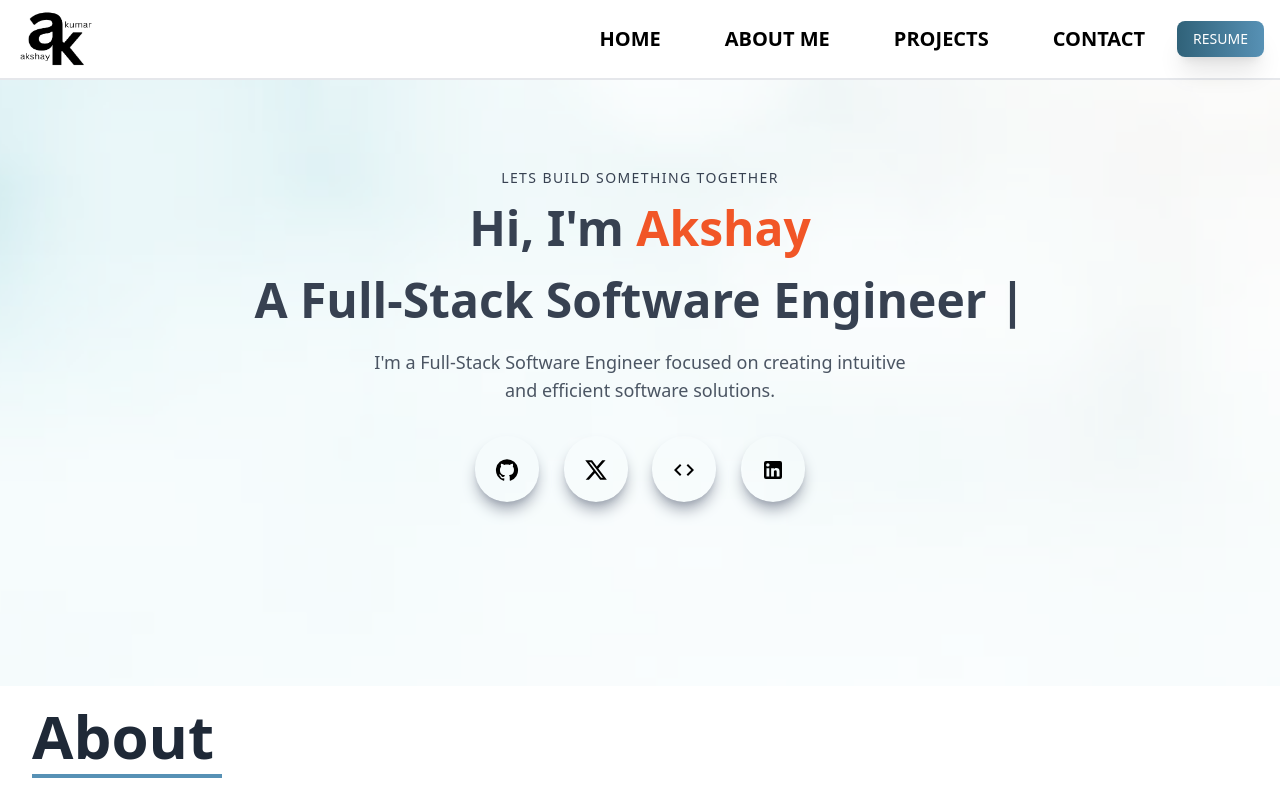
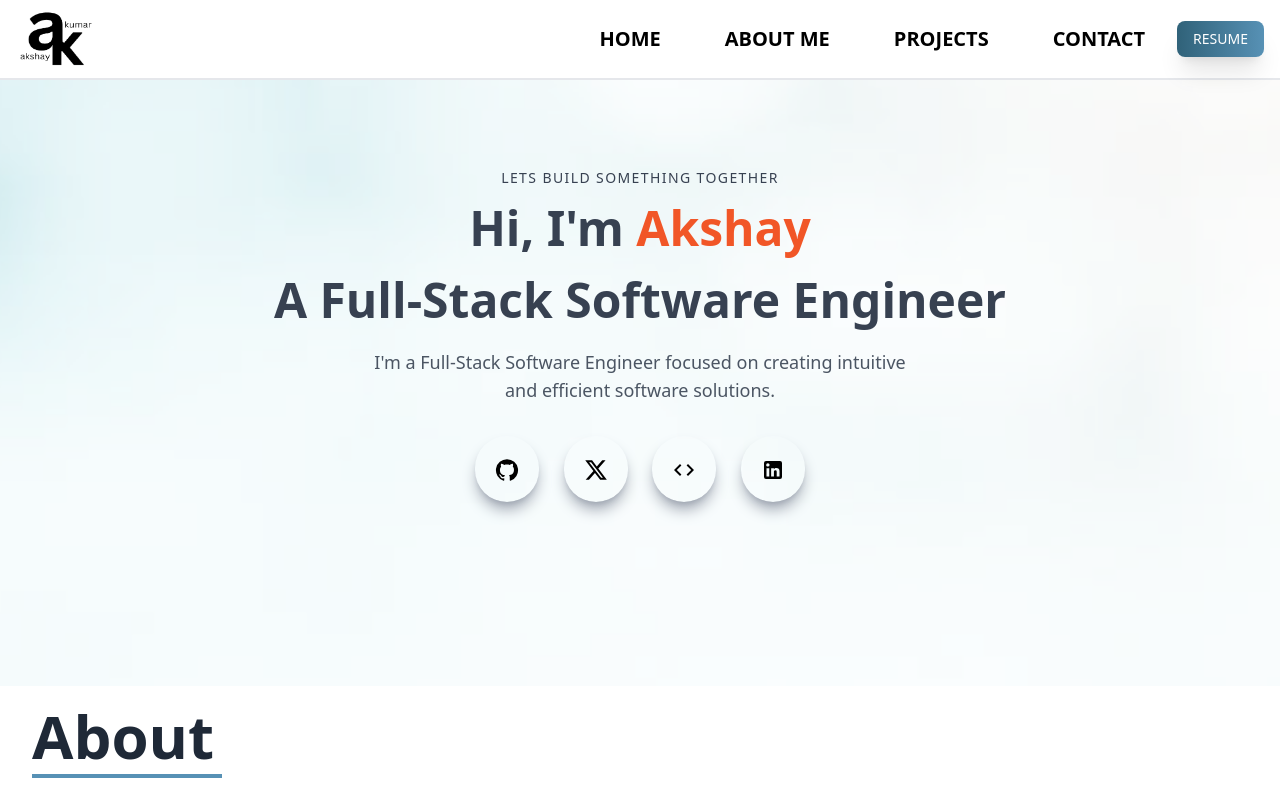
Before and after one commit to akshay07k/Portfolio, a React (Vite) app: page / in a window 1280 px wide. Shown: the top 800 px of the page. Built offline with nearby package versions, Linux system fonts and the light colour scheme.

Commit message:
resolve bug

```diff
--- a/src/components/Home.tsx
+++ b/src/components/Home.tsx
@@ -23,7 +23,7 @@ const Home: React.FC = () => {
 
           <h1 className='animate-slidein opacity-0 [--slidein-delay:500ms] py-2 text-gray-700 text-4xl leading-9 font-bold sm:text-5xl sm:leading-[1]'>
           <span>A Full-Stack Software Engineer </span>
-          <span className='typed-cursor typed-cursor--blink'>|</span>
+          <span className='typed-cursor typed-cursor--blink'></span>
           </h1>
 
           <p className="animate-slidein opacity-0 [--slidein-delay:700ms] py-4 text-lg text-gray-600 max-w-[70%] m-auto">
```
